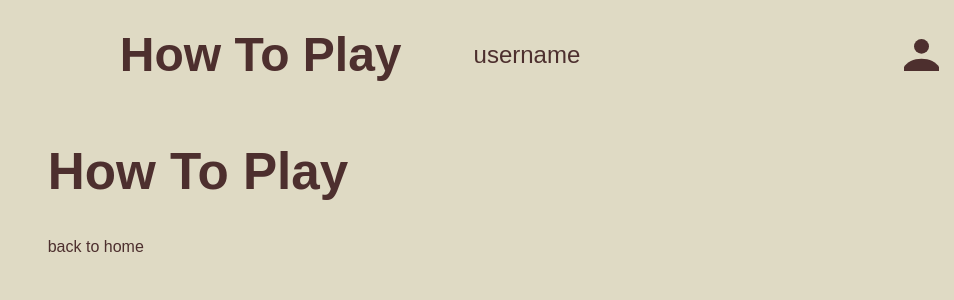
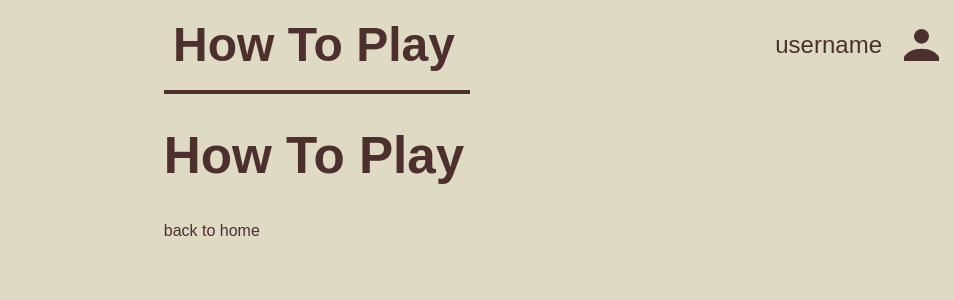
Before and after one commit to wwtbtfc/wwtbtfc-frontend, a React (Vite) app: page /how-to-play in a window 1280 px wide. Shown: the top 300 px of the page, without its empty margins (326-1280 px from the left). Built offline with nearby package versions, Linux system fonts and the light colour scheme; a web font is replaced by a local one.

Commit message:
feat: finished banner

```diff
--- /dev/null
+++ b/src/components/TitleBanner/BannerBar.tsx
@@ -0,0 +1,5 @@
+import StyledBannerBar from './StyledBannerBar';
+
+export const BannerBar = () => {
+  return <StyledBannerBar></StyledBannerBar>;
+};
--- /dev/null
+++ b/src/components/TitleBanner/StyledBannerBar.tsx
@@ -0,0 +1,16 @@
+import styled from 'styled-components';
+
+const StyledBannerBar = styled.div`
+content: "";
+display: block;
+width: 100%;
+border-top: 1px;
+border-style: solid;
+border-color: #4d2f2e;
+
+bottom: 0;
+left: 0;
+  }
+`;
+
+export default StyledBannerBar;
--- a/src/components/TitleBanner/StyledTitleBanner.tsx
+++ b/src/components/TitleBanner/StyledTitleBanner.tsx
@@ -7,32 +7,28 @@ const StyledTitleBanner = styled.header`
   display: flex;
   justify-content: space-between;
   align-items: center;
-  height: 110px;
+  height: 90px;
 
-
-  container {
-    position: relative;
-    width: 100%;
-    max-width: 1280px;
-    margin: 0 auto;
-    padding: 20px;
-  }
   .title {
     font-size: 3em;
     padding: 1.5em;
     margin: 0 auto;
+    text-align: center;
+    display: inline-block;
+    position: absolute;
+    left: 50%;
+    transform: translateX(-50%);
   }
   .user {
     font-family: Arial;
-    float: right;
     font-size: 1.5em;
     font-weight: 100;
+    position: absolute;
+    right: 3em;
     display: inline block;
   }
   img {
     position: absolute;
-    display: inline-block
-    top: 50px;
     right: 15px;
     max-width: 35px;
     height: auto;
--- a/src/components/TitleBanner/TitleBanner.tsx
+++ b/src/components/TitleBanner/TitleBanner.tsx
@@ -1,6 +1,7 @@
 import StyledTitleBanner from './StyledTitleBanner';
 import { AppProps } from '@ui/Types/AppProps';
 import userIcon from '../../assets/UserIcon.svg';
+import { BannerBar } from './BannerBar';
 
 /**
  * Title Banner component
@@ -14,6 +15,7 @@ export const TitleBanner = (props: AppProps) => {
         <h5 className="user">username</h5>
         <img src={userIcon} />
       </StyledTitleBanner>
+      <BannerBar></BannerBar>
     </>
   );
 };
--- a/src/views/HomePage/HomePage.tsx
+++ b/src/views/HomePage/HomePage.tsx
@@ -2,6 +2,7 @@ import { Button } from '@ui/components';
 import StyledHomePage from './StyledHomePage';
 import logo from '/wwtbtfc.svg';
 import { useState } from 'react';
+import { TitleBanner } from '@ui/components/TitleBanner';
 
 /**
  * Main home page for the app
@@ -11,6 +12,8 @@ export const HomePage = () => {
   const [count2, setCount2] = useState(0);
 
   return (
+    <>
+      <TitleBanner title="Home Page"></TitleBanner>
       <StyledHomePage>
         <div>
           <img src={logo} className="logo" alt="WWTBTFC logo" />
@@ -30,5 +33,6 @@ export const HomePage = () => {
           </Button>
         </div>
       </StyledHomePage>
+    </>
   );
 };
```
Lines whose indentation alone changed are shown as unchanged.
